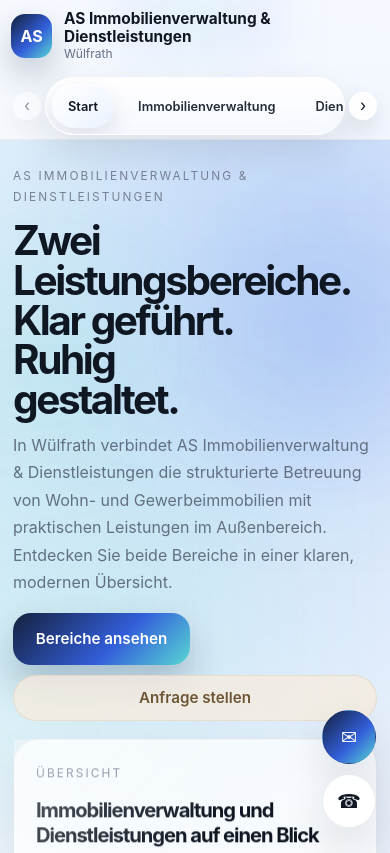
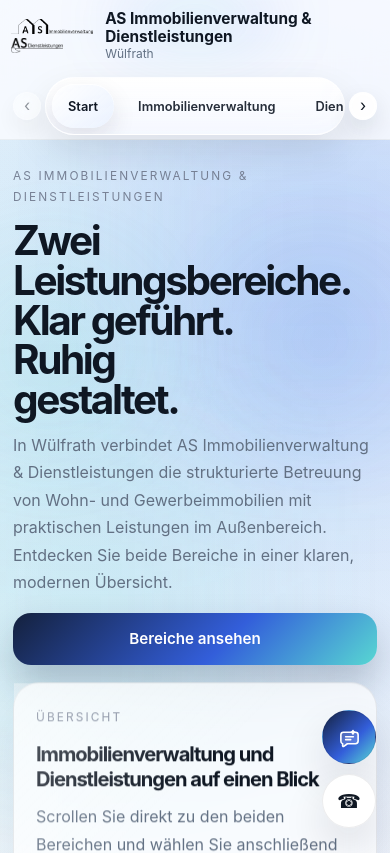
Before and after one commit to GemueseHasser/as_immv_dienstl, a React (Create React App) app: page / in a window 390 px wide. Shown: the top 853 px of the page. Built offline with nearby package versions, Linux system fonts and the light colour scheme.

Commit message:
implement logos and remove contact buttons

```diff
--- /dev/null
+++ b/src/components/BrandLogos.js
@@ -0,0 +1,28 @@
+import React from 'react';
+
+const publicAsset = (path) => `${process.env.PUBLIC_URL || ''}${path}`;
+
+export const brandLogoMap = {
+  immobilien: {
+    src: publicAsset('/as-immobilienverwaltung-schwarz.png'),
+    alt: 'AS Immobilienverwaltung Logo',
+  },
+  dienstleistungen: {
+    src: publicAsset('/as-dienstleistungen-schwarz.png'),
+    alt: 'AS Dienstleistungen Logo',
+  },
+};
+
+export default function BrandLogos({ variant = 'header', single = null, className = '' }) {
+  const logos = single ? [brandLogoMap[single]].filter(Boolean) : Object.values(brandLogoMap);
+
+  return (
+    <div className={[`brand-logos brand-logos-${variant}`, className].filter(Boolean).join(' ')}>
+      {logos.map((logo) => (
+        <div key={logo.alt} className="brand-logo-card">
+          <img src={logo.src} alt={logo.alt} className="brand-logo-image" loading="eager" />
+        </div>
+      ))}
+    </div>
+  );
+}
--- a/src/components/HeroSplit.js
+++ b/src/components/HeroSplit.js
@@ -1,10 +1,7 @@
-import React, { useContext } from 'react';
-import { ContactModalContext } from '../App';
+import React from 'react';
 import { company } from '../data/siteContent';
 
 export default function HeroSplit({ onViewAreas }) {
-  const { openContact } = useContext(ContactModalContext);
-
   return (
     <section className="hero hero-split">
       <div className="hero-orbit hero-orbit-left" aria-hidden="true" />
@@ -18,12 +15,9 @@ export default function HeroSplit({ onViewAreas }) {
             Betreuung von Wohn- und Gewerbeimmobilien mit praktischen Leistungen im Außenbereich.
             Entdecken Sie beide Bereiche in einer klaren, modernen Übersicht.
           </p>
-          <div className="hero-actions hero-actions-home">
+          <div className="hero-actions hero-actions-home hero-actions-home-single">
             <button type="button" className="button button-brand" onClick={onViewAreas}>
               Bereiche ansehen
-            </button>
-            <button type="button" className="button button-ghost" onClick={openContact}>
-              Anfrage stellen
             </button>
           </div>
           <div className="hero-inline-note soft-card hero-inline-note-card">
--- a/src/components/PageHero.js
+++ b/src/components/PageHero.js
@@ -1,11 +1,13 @@
 import React from 'react';
+import BrandLogos from './BrandLogos';
 
-export default function PageHero({ eyebrow, title, text, aside, actions }) {
+export default function PageHero({ eyebrow, title, text, aside, actions, logoType }) {
   return (
     <section className="page-hero">
       <div className="container page-hero-grid compact-shell">
         <div>
           <p className="eyebrow">{eyebrow}</p>
+          {logoType ? <BrandLogos variant="hero" single={logoType} className="page-hero-logo" /> : null}
           <h1>{title}</h1>
           <p className="lead">{text}</p>
           {actions ? <div className="hero-actions">{actions}</div> : null}
--- a/src/components/layout/Header.js
+++ b/src/components/layout/Header.js
@@ -1,6 +1,7 @@
 import React, { useEffect, useRef, useState } from 'react';
 import { NavLink, useLocation } from 'react-router-dom';
 import { company } from '../../data/siteContent';
+import BrandLogos from '../BrandLogos';
 
 export default function Header({ onOpenContact }) {
   const { pathname } = useLocation();
@@ -59,7 +60,7 @@ export default function Header({ onOpenContact }) {
 
       <div className="container header-bar compact-shell">
         <NavLink to="/" className="brand">
-          <span className="brand-mark">AS</span>
+          <BrandLogos variant="header" />
           <span className="brand-copy">
             <strong>{company.name}</strong>
             <small>{currentLabel}</small>
@@ -90,9 +91,6 @@ export default function Header({ onOpenContact }) {
             <NavLink to="/impressum" className="nav-link subtle">
               Impressum
             </NavLink>
-            <button type="button" className="button button-brand" onClick={onOpenContact}>
-              Anfrage
-            </button>
           </div>
         </nav>
       </div>
--- a/src/components/layout/QuickActions.js
+++ b/src/components/layout/QuickActions.js
@@ -1,4 +1,14 @@
 import React from 'react';
+
+function ContactInquiryIcon() {
+  return (
+    <svg viewBox="0 0 24 24" aria-hidden="true" className="quick-fab-icon">
+      <path d="M5.75 6.5h12.5A2.75 2.75 0 0 1 21 9.25v6.5a2.75 2.75 0 0 1-2.75 2.75H9.8l-3.78 2.78a.75.75 0 0 1-1.2-.6v-2.18A2.76 2.76 0 0 1 3 15.75v-6.5A2.75 2.75 0 0 1 5.75 6.5Z" fill="currentColor" opacity="0.18" />
+      <path d="M8 11.25h8M8 14.25h5.25M15.6 4.75l.55 1.2 1.2.55-1.2.55-.55 1.2-.55-1.2-1.2-.55 1.2-.55.55-1.2Z" fill="none" stroke="currentColor" strokeWidth="1.7" strokeLinecap="round" strokeLinejoin="round"/>
+      <path d="M5.75 6.5h12.5A2.75 2.75 0 0 1 21 9.25v6.5a2.75 2.75 0 0 1-2.75 2.75H9.8l-3.78 2.78a.75.75 0 0 1-1.2-.6v-2.18A2.76 2.76 0 0 1 3 15.75v-6.5A2.75 2.75 0 0 1 5.75 6.5Z" fill="none" stroke="currentColor" strokeWidth="1.7" strokeLinecap="round" strokeLinejoin="round"/>
+    </svg>
+  );
+}
 
 export default function QuickActions({ onOpenContact }) {
   return (
@@ -7,13 +17,13 @@ export default function QuickActions({ onOpenContact }) {
         type="button"
         className="quick-fab quick-fab-brand"
         onClick={onOpenContact}
-        aria-label="Anfrage stellen"
-        title="Anfrage stellen"
+        aria-label="Kontaktanfrage stellen"
+        title="Kontaktanfrage stellen"
       >
-        <span aria-hidden="true">✉</span>
+        <ContactInquiryIcon />
       </button>
       <a
-        className="quick-fab"
+        className="quick-fab quick-fab-mobile"
         href="tel:+492102706362"
         aria-label="Anrufen"
         title="Anrufen"
--- a/src/pages/DienstleistungenPage.js
+++ b/src/pages/DienstleistungenPage.js
@@ -1,13 +1,10 @@
-import React, {useContext, useEffect} from 'react';
+import React, { useEffect } from 'react';
 import PageHero from '../components/PageHero';
 import ServiceGrid from '../components/ServiceGrid';
 import ServicesGallery from '../components/ServicesGallery';
-import { ContactModalContext } from '../App';
 import { dienstleistungsGallery, dienstleistungsServices } from '../data/siteContent';
 
 export default function DienstleistungenPage() {
-  const { openContact } = useContext(ContactModalContext);
-
     useEffect(() => {
         window.scrollTo(0, 0);
     }, []);
@@ -18,7 +15,7 @@ export default function DienstleistungenPage() {
         eyebrow="Dienstleistungen"
         title="Praktische Leistungen mit präziser Ausführung und digitaler Koordination."
         text="Der Dienstleistungsbereich konzentriert sich auf Erdarbeiten, Pflasterflächen, Zuwegungen, vorbereitende Maßnahmen, passenden Maschineneinsatz und BIM-gestützte Abstimmung bei anspruchsvolleren Abläufen."
-        actions={<button type="button" className="button button-brand" onClick={openContact}>Anfrage zu Dienstleistungen</button>}
+        logoType="dienstleistungen"
         aside={(
           <div className="space-panel">
             <p>Reale Projektbilder zeigen Außenflächen, Trassen, Maschineneinsatz und BIM als eigenständigen Baustein für strukturierte Projektkoordination.</p>
@@ -36,7 +33,7 @@ export default function DienstleistungenPage() {
             <p className="eyebrow">Leistungsfelder</p>
             <h2>Außenarbeiten, Gelände, Ausführung und Building Information Modeling in einem klar geführten Bereich.</h2>
           </div>
-          <ServiceGrid items={dienstleistungsServices} />
+          <ServiceGrid items={dienstleistungsServices} logoType="dienstleistungen" />
           <ServicesGallery items={dienstleistungsGallery} />
         </div>
       </section>
--- a/src/pages/VerwaltungPage.js
+++ b/src/pages/VerwaltungPage.js
@@ -1,14 +1,11 @@
-import React, {useContext, useEffect} from 'react';
+import React, { useEffect } from 'react';
 import PageHero from '../components/PageHero';
 import ServiceGrid from '../components/ServiceGrid';
 import HighlightBand from '../components/HighlightBand';
 import ExpandableReferences from '../components/ExpandableReferences';
-import { ContactModalContext } from '../App';
 import { references, verwaltungHighlights, verwaltungServices } from '../data/siteContent';
 
 export default function VerwaltungPage() {
-  const { openContact } = useContext(ContactModalContext);
-
     useEffect(() => {
         window.scrollTo(0, 0);
     }, []);
@@ -19,7 +16,7 @@ export default function VerwaltungPage() {
         eyebrow="Immobilienverwaltung"
         title="Immobilienverwaltung mit Überblick, Ruhe und klarer Zuständigkeit."
         text="AS Immobilienverwaltung begleitet Wohn- und Gewerbeimmobilien mit geordneten Abläufen, persönlicher Erreichbarkeit und technischer Übersicht im laufenden Bestand."
-        actions={<button type="button" className="button button-brand" onClick={openContact}>Anfrage zur Immobilienverwaltung</button>}
+        logoType="immobilien"
         aside={<p>Im Mittelpunkt stehen eine verlässliche Betreuung, kurze Wege und eine strukturierte Abstimmung aller laufenden Themen rund um das Objekt.</p>}
       />
       <HighlightBand items={verwaltungHighlights} />
@@ -29,7 +26,7 @@ export default function VerwaltungPage() {
             <p className="eyebrow">Leistungsbild</p>
             <h2>Persönlich organisiert, nachvollziehbar geführt und auf dauerhafte Bestandsqualität ausgerichtet.</h2>
           </div>
-          <ServiceGrid items={verwaltungServices} />
+          <ServiceGrid items={verwaltungServices} logoType="immobilien" />
           <ExpandableReferences items={references} />
         </div>
       </section>
--- a/src/styles/global.css
+++ b/src/styles/global.css
@@ -125,18 +125,66 @@ img { display: block; max-width: 100%; }
 }
 .brand strong { display: block; font-size: 0.98rem; }
 .brand small { font-size: 0.82rem; }
-.brand-mark {
-  width: 48px;
-  height: 48px;
-  border-radius: 16px;
-  display: grid;
-  place-items: center;
-  background: linear-gradient(135deg, #12203a 0%, #335eda 56%, #58d7d2 100%);
-  color: white;
-  font-weight: 700;
-  box-shadow: 0 16px 34px rgba(20, 33, 61, 0.24);
-}
 .main-nav { display: flex; align-items: center; gap: 10px; }
+.brand-logos {
+  display: flex;
+  align-items: center;
+  gap: 10px;
+}
+.brand-logos-header {
+  flex-shrink: 0;
+  flex-direction: column;
+  align-items: flex-start;
+  gap: 6px;
+}
+.brand-logo-card {
+  display: inline-flex;
+  align-items: center;
+  justify-content: center;
+  padding: 0;
+  min-height: 0;
+  border-radius: 0;
+  background: transparent;
+  border: 0;
+  box-shadow: none;
+}
+.brand-logos-header .brand-logo-card {
+  padding: 0;
+  min-height: 0;
+}
+.brand-logo-image {
+  display: block;
+  height: 20px;
+  width: auto;
+  object-fit: contain;
+}
+.brand-logos-header .brand-logo-image {
+  height: 18px;
+}
+.brand-logos-hero {
+  align-items: flex-start;
+}
+.brand-logos-hero .brand-logo-card {
+  padding: 0;
+  min-height: 0;
+  border-radius: 0;
+  background: transparent;
+}
+.brand-logos-hero .brand-logo-image {
+  height: clamp(34px, 4.8vw, 48px);
+}
+.brand-logos-watermark {
+  justify-content: flex-end;
+}
+.brand-logos-watermark .brand-logo-image {
+  height: clamp(36px, 4vw, 52px);
+  opacity: 0.12;
+  transform: translateY(0) scale(1);
+  transition: transform 220ms ease, opacity 220ms ease;
+}
+.page-hero-logo {
+  margin-bottom: 18px;
+}
 .nav-primary {
   display: inline-flex;
   align-items: center;
@@ -469,6 +517,35 @@ img { display: block; max-width: 100%; }
   border-radius: var(--radius-lg);
   padding: 24px;
   min-height: 220px;
+}
+.soft-card-copy {
+  position: relative;
+  z-index: 1;
+}
+.soft-card-with-brand {
+  overflow: hidden;
+}
+.soft-card-brand-mark {
+  position: absolute;
+  top: 18px;
+  right: 18px;
+  z-index: 0;
+  pointer-events: none;
+}
+.soft-card-with-brand::after {
+  content: '';
+  position: absolute;
+  inset: auto -28px -40px auto;
+  width: 160px;
+  height: 160px;
+  border-radius: 999px;
+  background: radial-gradient(circle, rgba(58,109,240,0.12), rgba(88,215,210,0.02) 72%);
+  pointer-events: none;
+  z-index: 0;
+}
+.soft-card-with-brand:hover .brand-logos-watermark .brand-logo-image {
+  opacity: 0.18;
+  transform: translateY(-2px) scale(1.02);
 }
 .soft-card h3 { font-size: 1.26rem; margin-bottom: 12px; }
 .reference-list { display: grid; gap: 14px; }
@@ -794,10 +871,16 @@ img { display: block; max-width: 100%; }
   .brand { gap: 12px; }
   .brand strong { font-size: 0.92rem; }
   .brand small { font-size: 0.78rem; }
-  .brand-mark {
-    width: 44px;
-    height: 44px;
-    border-radius: 14px;
+  .brand-logos-header {
+    gap: 4px;
+  }
+  .brand-logos-header .brand-logo-card {
+    min-height: 0;
+    padding: 0;
+    border-radius: 0;
+  }
+  .brand-logos-header .brand-logo-image {
+    height: 15px;
   }
   .header-bar {
     gap: 14px;
@@ -1024,6 +1107,11 @@ img { display: block; max-width: 100%; }
   background: linear-gradient(135deg, #14213d 0%, #335eda 58%, #58d7d2 100%);
   color: white;
 }
+.quick-fab-icon {
+  width: 23px;
+  height: 23px;
+}
+.quick-fab-mobile { display: none !important; }
 
 @media (max-width: 720px) {
   .site-header {
@@ -1086,10 +1174,13 @@ img { display: block; max-width: 100%; }
     border-radius: 18px;
     font-size: 0.95rem;
   }
-  .hero-actions-home > :last-child {
+  .hero-actions-home:not(.hero-actions-home-single) > :last-child {
     grid-column: 1 / -1;
     min-height: 46px;
     border-radius: 999px;
+  }
+  .hero-actions-home-single {
+    grid-template-columns: minmax(0, 1fr);
   }
   .hero-mini-band {
     display: none;
@@ -1175,6 +1266,11 @@ img { display: block; max-width: 100%; }
   background: linear-gradient(135deg, #14213d 0%, #335eda 58%, #58d7d2 100%);
   color: white;
 }
+.quick-fab-icon {
+  width: 23px;
+  height: 23px;
+}
+.quick-fab-mobile { display: none !important; }
 
 .mobile-floating-nav-shell {
   position: relative;
@@ -1315,6 +1411,9 @@ img { display: block; max-width: 100%; }
     backdrop-filter: none;
     -webkit-backdrop-filter: none;
   }
+  .quick-fab-mobile {
+    display: grid !important;
+  }
 
   .site-footer {
     padding-bottom: 104px;
```
Also changed, not shown: src/components/ServiceGrid.js (+13 -5 lines), public/as-dienstleistungen-schwarz.png (added), public/as-immobilienverwaltung-schwarz.png (added).
